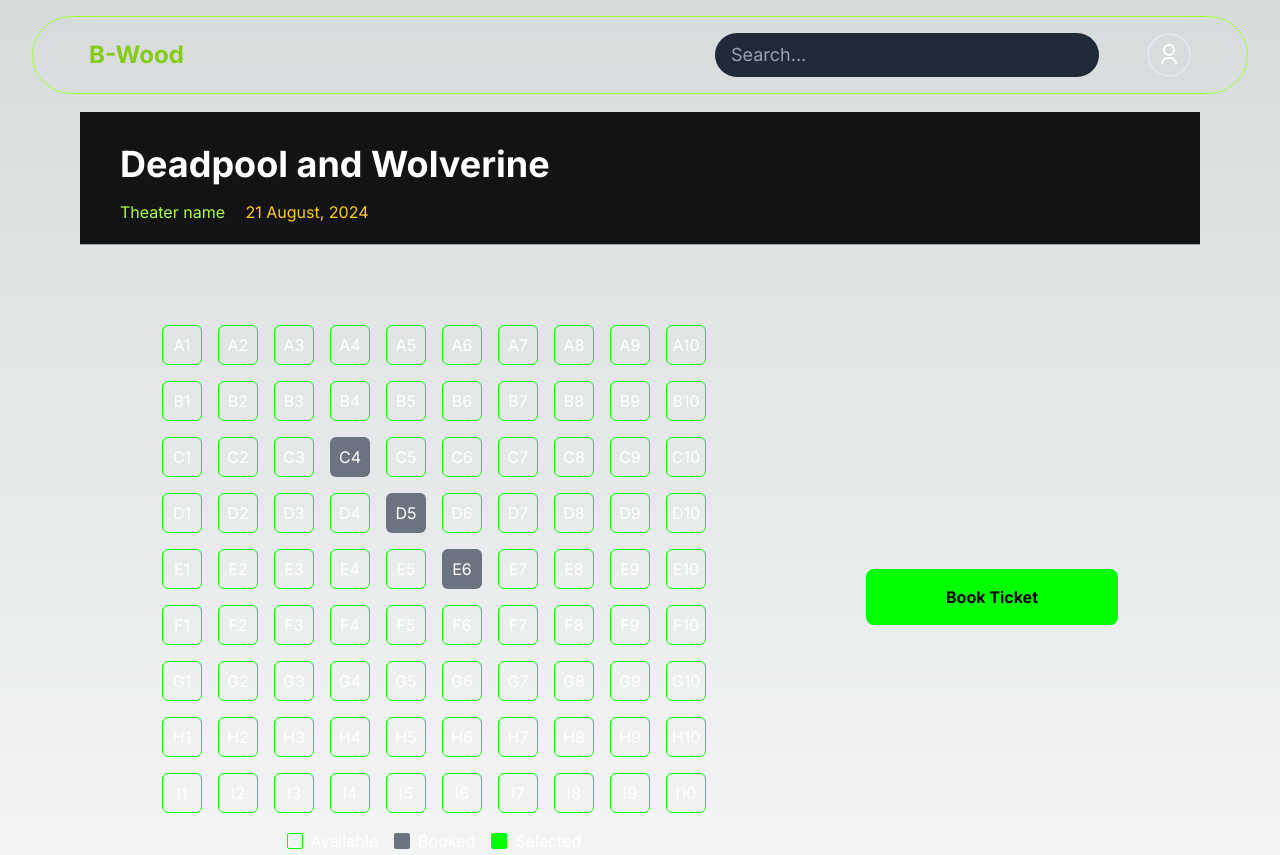
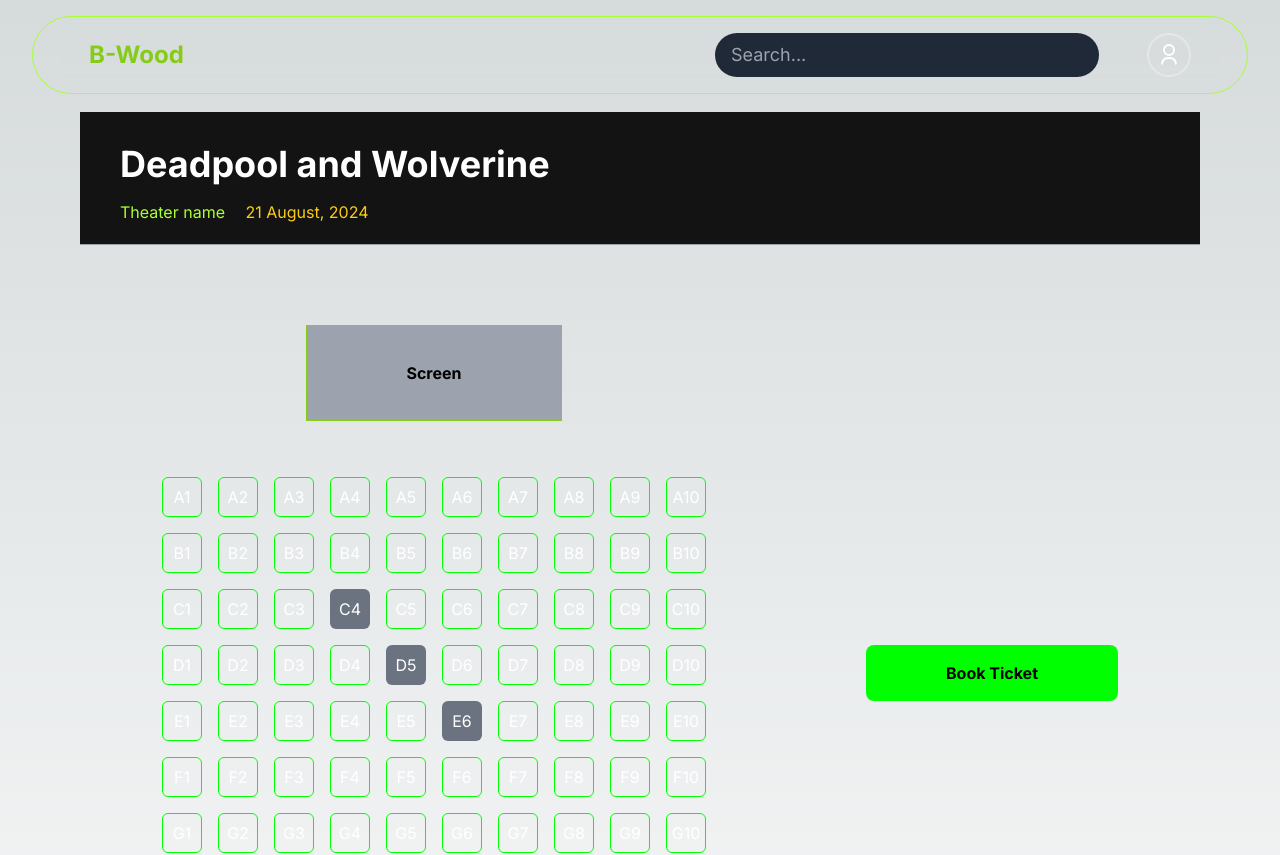
Before and after one commit to Soumyadipmaity1/b-wood, a Next.js app: page /1/booking/ticket in a window 1280 px wide. Shown: the top 855 px of the page. Built offline with nearby package versions, Linux system fonts and the light colour scheme.

Commit message:
feat: Add "Screen" label to SeatSelection component

```diff
--- a/src/components/Ticket/SeatSelection.js
+++ b/src/components/Ticket/SeatSelection.js
@@ -25,6 +25,7 @@
   return (
     <div className=" text-white  md:mt-10 mt-5 justify-center lg:gap-40 lg:flex-row lg:flex flex flex-col">
      <div className='flex-col flex '>
+    <div className='w-64 h-24 mb-14 border-lime-500 border text-black font-bold bg-gray-400 items-center flex justify-center mx-auto'> Screen </div>
      <div className=" mx-auto grid grid-cols-10  sm:gap-4 text-sm sm:text-base gap-2 md:justify-center">
         {rows.map((row) =>
           Array.from({ length: seatsPerRow }).map((_, index) => {
```
